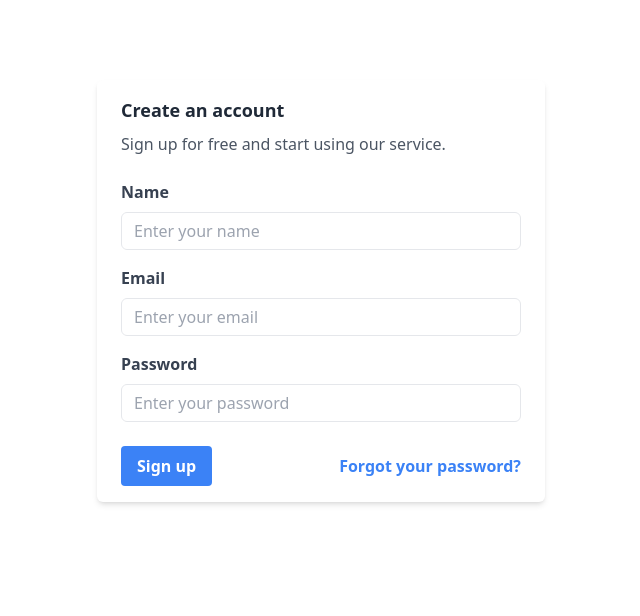
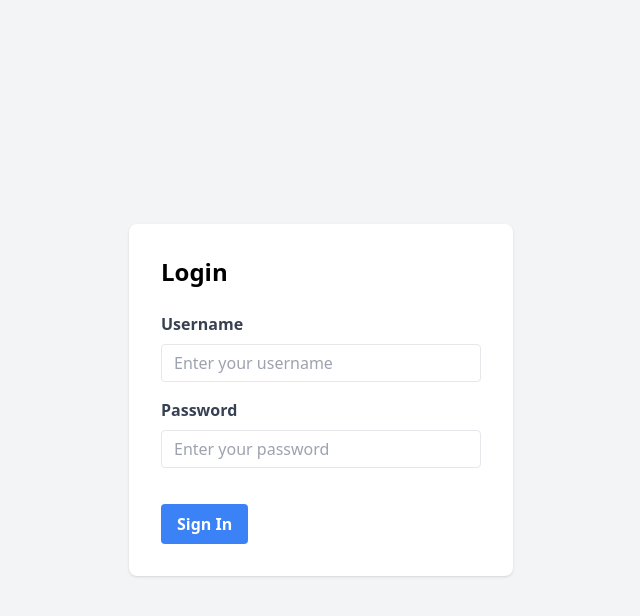
Before and after one commit to isaacton/TAILWIND-LOGIN-PAGE, a website: page src/index.html in a window 1280 px wide. Shown: the whole page, without its empty margins (319-959 px from the left). Drawn offline with Linux system fonts and the light colour scheme.

Commit message:
first commit

```diff
--- a/src/index.html
+++ b/src/index.html
@@ -7,44 +7,26 @@
     <title>Document</title>
     <link rel="stylesheet" href="../dist/output.css">
 </head>
-<body>
-
-
-
-      <div class="max-w-md mx-auto bg-white mt-20 rounded-md overflow-hidden shadow-md">
-        <div class="px-6 py-4">
-          <h2 class="text-lg font-semibold text-gray-800 mb-2">Create an account</h2>
-          <p class="text-gray-600 mb-6">Sign up for free and start using our service.</p>
+  <body class="bg-gray-100 flex items-center justify-center h-screen">
+      <div class="bg-white rounded-lg shadow p-8 max-w-sm w-full">
+          <h1 class="text-2xl font-bold mb-6">Login</h1>
           <form>
               <div class="mb-4">
-              <label class="block text-gray-700 font-semibold mb-2" for="name">
-                Name
+                  <label class="block text-gray-700 font-bold mb-2" for="username">
+                      Username
                   </label>
-              <input class="appearance-none border rounded-md w-full py-2 px-3 text-gray-700 leading-tight focus:outline-none focus:shadow-outline" id="name" type="text" placeholder="Enter your name">
-            </div>
-            <div class="mb-4">
-              <label class="block text-gray-700 font-semibold mb-2" for="email">
-                Email
-              </label>
-              <input class="appearance-none border rounded-md w-full py-2 px-3 text-gray-700 leading-tight focus:outline-none focus:shadow-outline" id="email" type="email" placeholder="Enter your email">
+                  <input class="appearance-none border rounded w-full py-2 px-3 text-gray-700 leading-tight focus:outline-none focus:shadow-outline" id="username" type="text" placeholder="Enter your username">
               </div>
               <div class="mb-6">
-              <label class="block text-gray-700 font-semibold mb-2" for="password">
+                  <label class="block text-gray-700 font-bold mb-2" for="password">
                       Password
                   </label>
-              <input class="appearance-none border rounded-md w-full py-2 px-3 text-gray-700 leading-tight focus:outline-none focus:shadow-outline" id="password" type="password" placeholder="Enter your password">
+                  <input class="appearance-none border rounded w-full py-2 px-3 text-gray-700 mb-3 leading-tight focus:outline-none focus:shadow-outline" id="password" type="password" placeholder="Enter your password">
               </div>
-            <div class="flex items-center justify-between">
-              <button class="bg-blue-500 hover:bg-blue-600 text-white font-bold py-2 px-4 rounded focus:outline-none focus:shadow-outline" type="button">
-                Sign up
+              <button class="bg-blue-500 hover:bg-blue-700 text-white font-bold py-2 px-4 rounded focus:outline-none focus:shadow-outline" type="button">
+                  Sign In
               </button>
-              <a class="inline-block align-baseline font-semibold text-blue-500 hover:text-blue-600" href="#">
-                Forgot your password?
-              </a>
-            </div>
           </form>
       </div>
-      </div>
-
   </body>
   </html>
```
Also changed, not shown: dist/output.css. Lines whose indentation alone changed are shown as unchanged.
